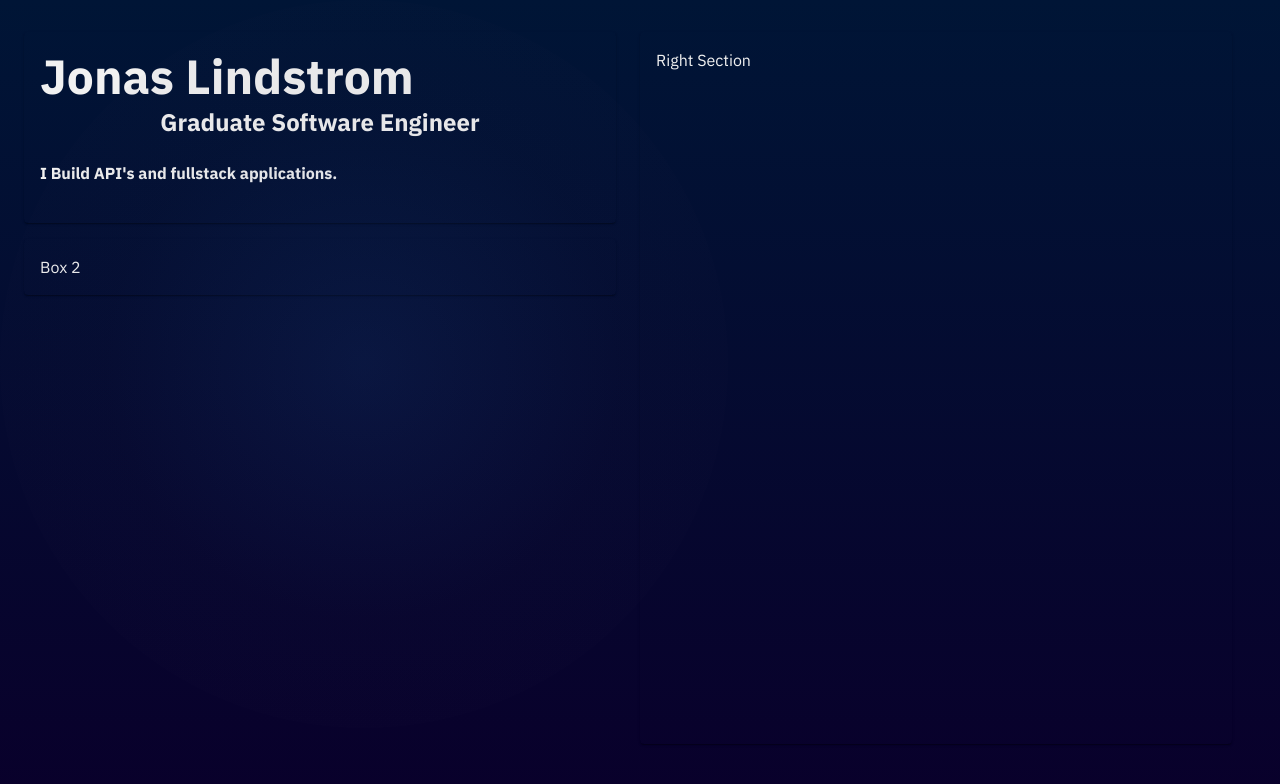
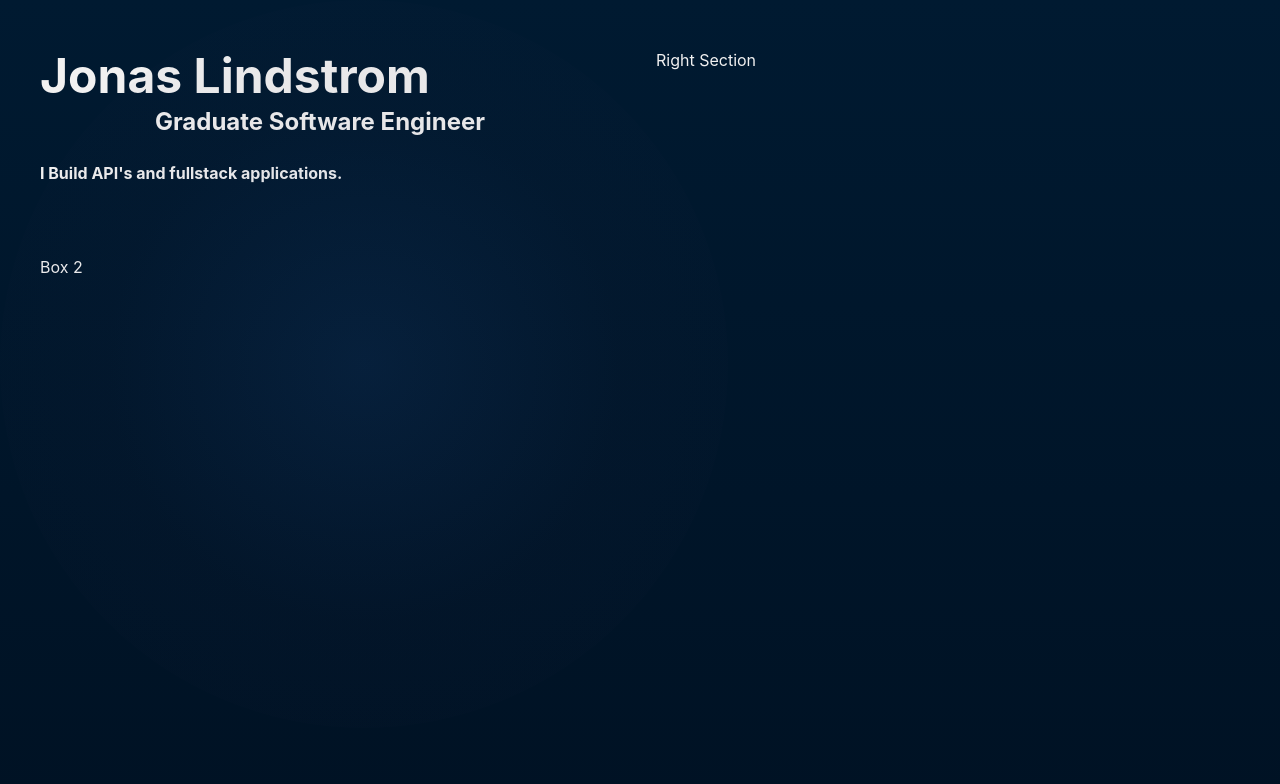
Before and after one commit to jdl00/portfolio, a React (Create React App) app: page / in a window 1280 px wide. Shown: the top 784 px of the page. Built offline with nearby package versions, Linux system fonts and the light colour scheme.

Commit message:
Updated default styling for css baseline and paper components and changed color palette, and updated font to use open sans

```diff
--- a/public/index.html
+++ b/public/index.html
@@ -14,7 +14,7 @@
     <!-- Fonts from Google Fonts -->
     <link rel="preconnect" href="https://fonts.googleapis.com">
     <link rel="preconnect" href="https://fonts.gstatic.com" crossorigin>
-    <link href="https://fonts.googleapis.com/css2?family=IBM+Plex+Sans:wght@400;700&display=swap" rel="stylesheet">
+    <link href="https://fonts.googleapis.com/css2?family=Open+Sans:wght@700&display=swap" rel="stylesheet">
 
     <!-- App manifest for PWA -->
     <link rel="manifest" href="%PUBLIC_URL%/manifest.json" />
--- a/src/assets/styles/backgroundPallete.ts
+++ b/src/assets/styles/backgroundPallete.ts
@@ -1,5 +1,5 @@
 const backgroundColors = {
-    default: "linear-gradient(180deg, #001536, #09002B)",
+    default: "linear-gradient(180deg, #001A31, #001224)",
     paper: "#E3170A",
 };
 
--- a/src/assets/styles/colorPalette.ts
+++ b/src/assets/styles/colorPalette.ts
@@ -1,5 +1,5 @@
 const colors = {
   primary: "#F1F1F1",
-  secondary: "#CFD4D9",
+  secondary: "#B1C2E0",
   info: "#95818D",
 }; export default colors;
--- a/src/assets/styles/theme.ts
+++ b/src/assets/styles/theme.ts
@@ -30,6 +30,11 @@ const theme = createTheme({
     },
   },
   components: {
+    MuiPaper: {
+      defaultProps: {
+        elevation: 0,
+      }
+    },
     MuiCssBaseline: {
       styleOverrides: {
         body: {
--- a/src/index.css
+++ b/src/index.css
@@ -1,6 +1,6 @@
 body {
   margin: 0;
-  font-family: 'IBM Plex Sans', sans-serif;
+  font-family: 'Open Sans', sans-serif;
   -webkit-font-smoothing: antialiased;
   -moz-osx-font-smoothing: grayscale;
 }
```
